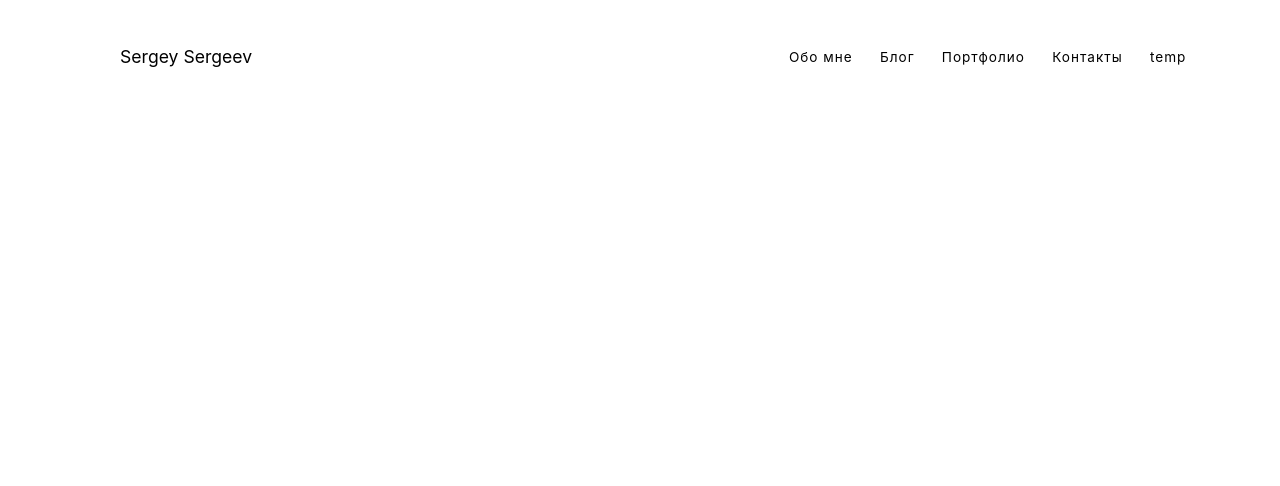
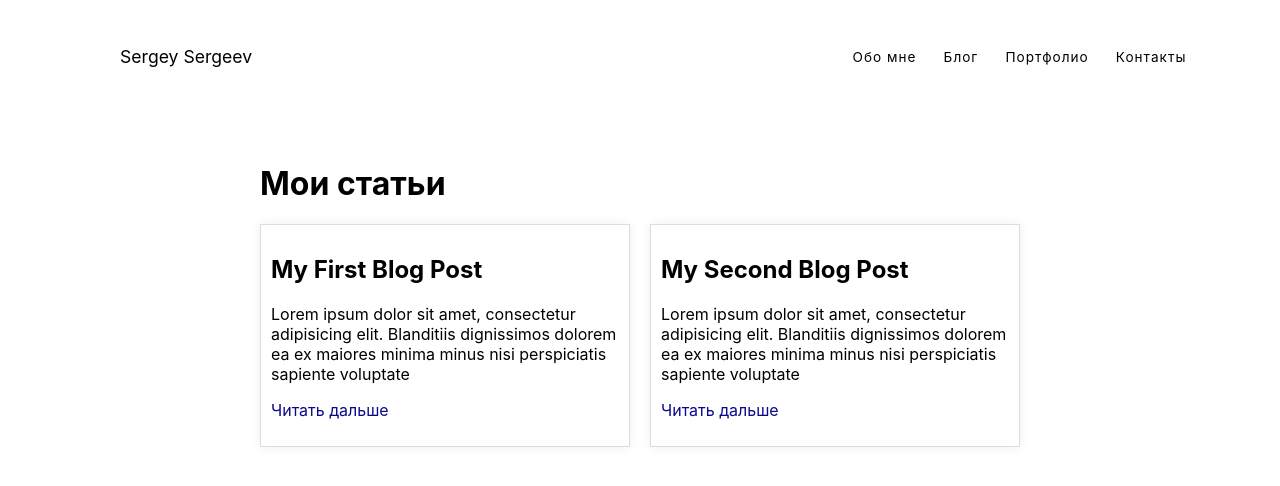
Before and after one commit to Sergey-Sergeev/SvelteTest, a SvelteKit app: page /blog in a window 1280 px wide. Shown: the top 486 px of the page. Built offline with nearby package versions, Linux system fonts and the light colour scheme.

Commit message:
add blog

```diff
--- a/src/routes/+layout.svelte
+++ b/src/routes/+layout.svelte
@@ -3,7 +3,9 @@
         <a href="/" class="nav-logo" title="Back to Homepage">Sergey Sergeev</a>
         <div class="nav-links">
             {#each nav as link}
-                <a href={link.href} class="link">{link.title}</a>
+                {#if link.isShow}
+                    <a href={link.href} class="link">{link.title}</a>
+                {/if}
             {/each}
         </div>
     </dir>
@@ -25,24 +27,31 @@
     [
         {
             title: "Обо мне",
-            href: "/about"
+            href: "/about",
+            isShow: true
         },
         {
             title: "Блог",
-            href: "/blog"
+            href: "/blog",
+            isShow: true
         },
         {
             title: "Портфолио",
-            href: "/project"
+            href: "/project",
+            isShow: true
         },
         {
             title: "Контакты",
-            href: "/contact"
+            href: "/contact",
+            isShow: true
         },
         {
             title: "temp",
-            href: "/temp"
+            href: "/temp",
+            isShow: false
         }
     ]
 
+
+
 </script>
--- a/src/routes/blog/+page.svelte
+++ b/src/routes/blog/+page.svelte
@@ -0,0 +1,49 @@
+<svelte:head>
+    <title>Блог</title>
+</svelte:head>
+
+<div class="container">
+    <h1>Мои статьи</h1>
+    <div class="blogposts">
+        {#each routes as page}
+            <div class="post">
+                <h2>{page.title}</h2>
+                <p>{page.body}</p>
+                <p class="readmore">
+                    <a class="link" href={`/blog/posts/${page.id}`}>
+                        Читать дальше
+                    </a>
+                </p>
+            </div>
+        {/each}
+    </div>
+</div>
+
+<style>
+    .container {
+        margin: 50px auto;
+        max-width: 800px;
+        padding: 0 20px;
+    }
+
+    .blogposts {
+        display: grid;
+        grid-template-columns: 1fr 1fr;
+        grid-gap: 20px;
+    }
+
+    .post {
+        border: 1px solid #ddd;
+        padding: 10px;
+        box-shadow: 0 0 10px #eee;
+    }
+
+    .link {
+        color: rgb(10, 10, 139);
+    }
+</style>
+
+
+<script>
+    import {routes} from './route'
+</script>
--- /dev/null
+++ b/src/routes/blog/posts/+layout.svelte
@@ -0,0 +1,12 @@
+<div class="container">
+    <a href="/blog">Домой</a>
+    <slot/>
+</div>
+
+<style>
+    .container {
+        margin: 50px auto;
+        max-width: 800px;
+        padding: 0 20px;
+    }
+</style>
--- /dev/null
+++ b/src/routes/blog/route.js
@@ -0,0 +1,12 @@
+export const routes = [
+    {
+        id: 1,
+        title: 'My First Blog Post',
+        body: 'Lorem ipsum dolor sit amet, consectetur adipisicing elit. Blanditiis dignissimos dolorem ea ex maiores minima minus nisi perspiciatis sapiente voluptate',
+    },
+    {
+        id: 2,
+        title: 'My Second Blog Post',
+        body: 'Lorem ipsum dolor sit amet, consectetur adipisicing elit. Blanditiis dignissimos dolorem ea ex maiores minima minus nisi perspiciatis sapiente voluptate',
+    },
+];
```
Also changed, not shown: src/routes/blog/posts/1/+page.svelte (added, +8 -0 lines), src/routes/blog/posts/2/+page.svelte (added, +8 -0 lines).
